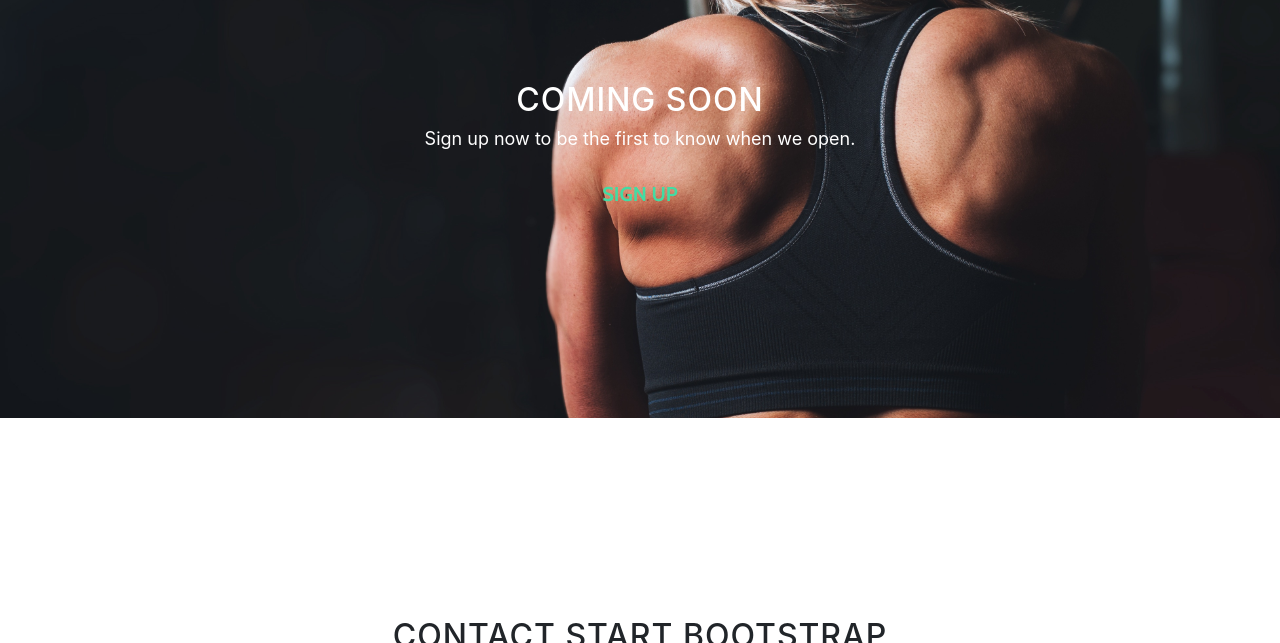
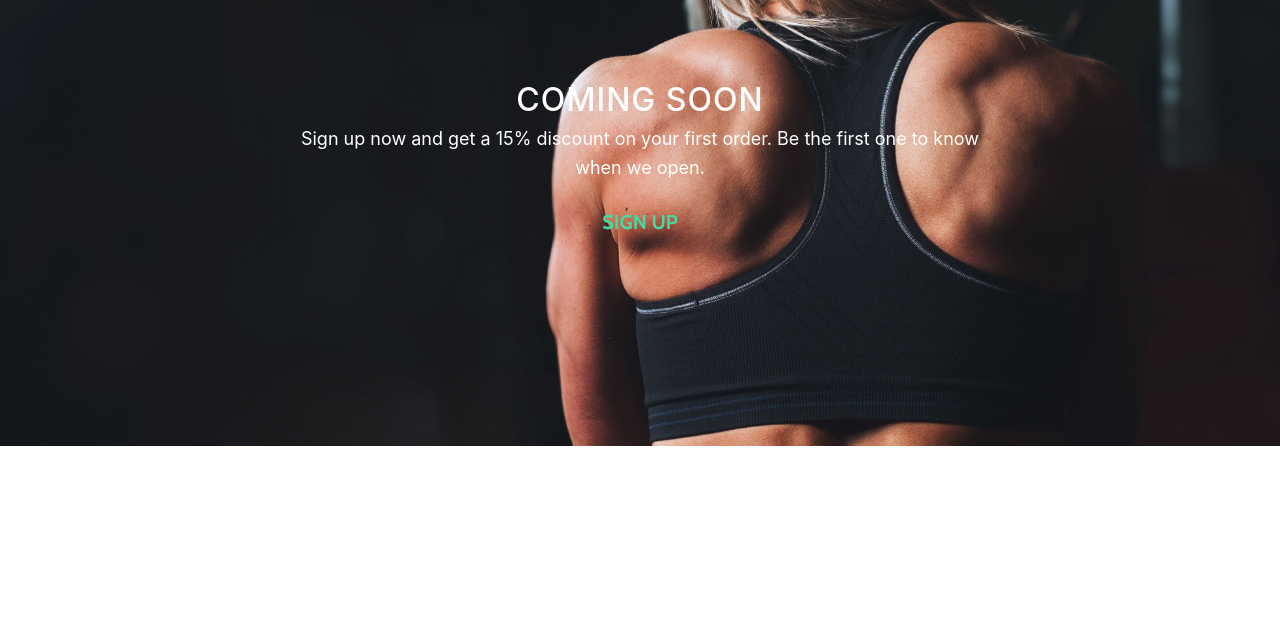
Before and after one commit to Filmeister/filmeister.github.io, a website with bundled scripts: page index.html in a window 1280 px wide. Shown: the part 1640-2283 px from the top of the page. Built offline with nearby package versions, Linux system fonts and the light colour scheme; files whose address does not match are found by name.

Commit message:
Update index.html

```diff
--- a/index.html
+++ b/index.html
@@ -83,7 +83,7 @@
         <div class="container">
             <div class="col-lg-8 mx-auto">
                 <h2>Coming Soon</h2>
-                <p>Sign up now to be the first to know when we open.</p>
+                <p>Sign up now and get a 15% discount on your first order. Be the first one to know when we open.</p>
                 <a href="http://startbootstrap.com/template-overviews/grayscale/" class="btn btn-default btn-lg">Sign up</a>
             </div>
         </div>
```
